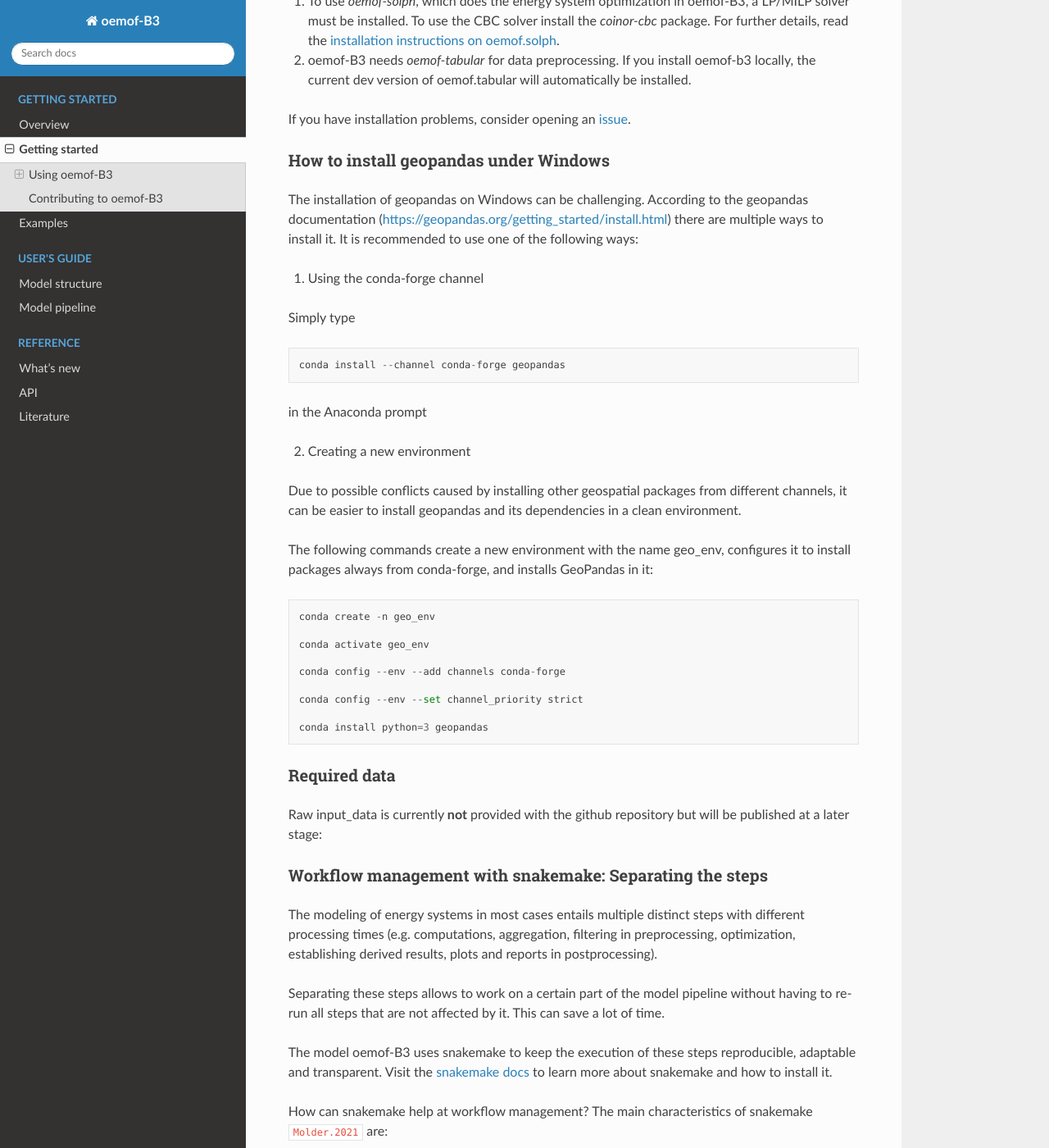
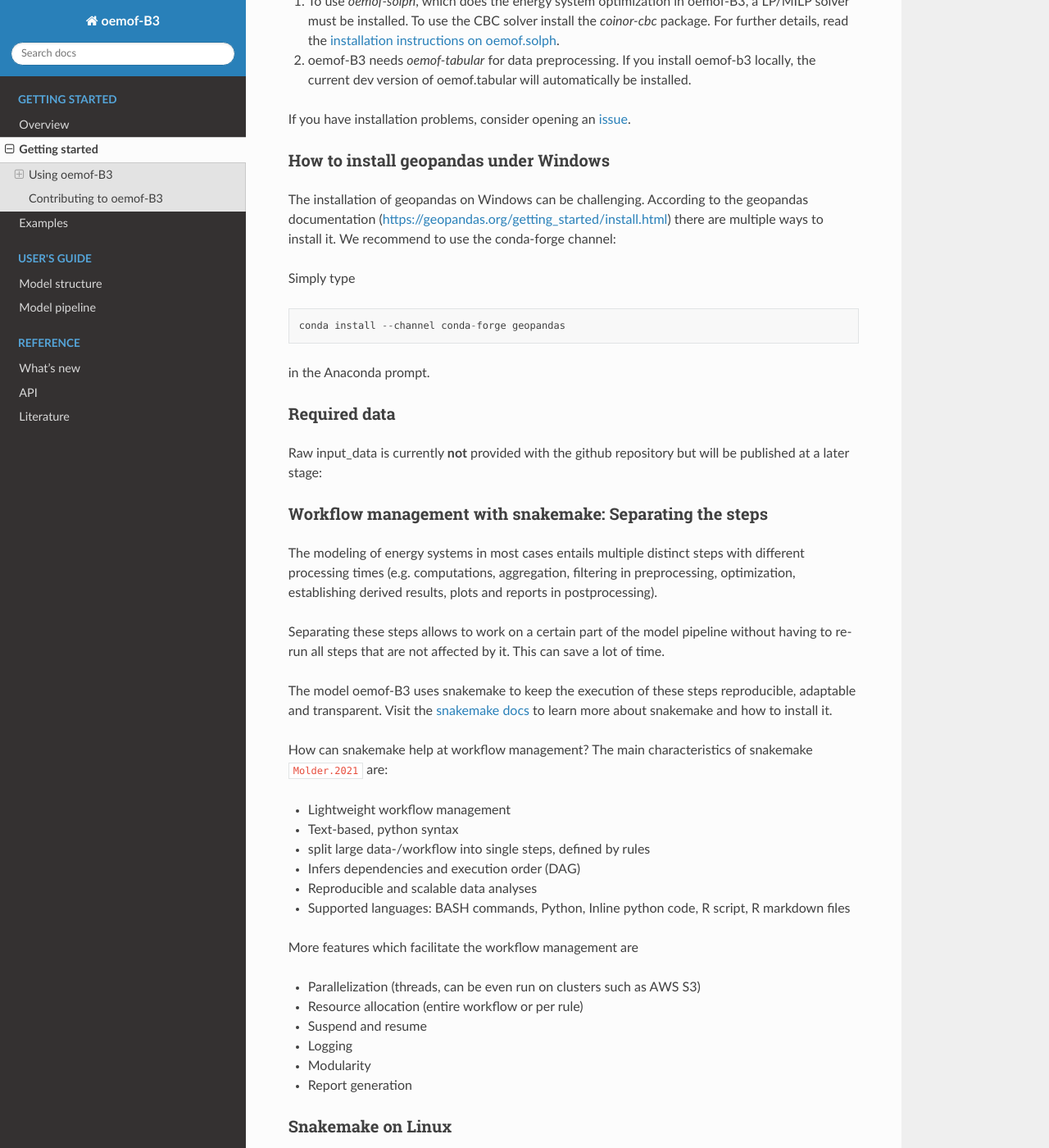
Before and after one commit to rl-institut/oemof-B3, a Sphinx documentation site: the page built from docs/getting_started.rst, in a window 1280 px wide and 1400 px high, scrolled down 663 px. Shown: the whole window at 82% size. Built offline with Sphinx 7.4.7 and the Read the Docs theme 2.0.0, drawn with Linux system fonts in a browser that asks for light colours; cross-references to code outside the pages are shown as plain code.

Commit message:
Simplify the recommendations to the conda-forge channel

```diff
--- a/docs/getting_started.rst
+++ b/docs/getting_started.rst
@@ -48,9 +48,7 @@
 
 How to install geopandas under Windows
 --------------------------------------
-The installation of geopandas on Windows can be challenging. According to the geopandas documentation (https://geopandas.org/getting_started/install.html) there are multiple ways to install it. It is recommended to use one of the following ways:
-
-1) Using the conda-forge channel
+The installation of geopandas on Windows can be challenging. According to the geopandas documentation (https://geopandas.org/getting_started/install.html) there are multiple ways to install it. We recommend to use the conda-forge channel:
 
 Simply type
 
@@ -58,26 +56,7 @@
 
     conda install --channel conda-forge geopandas
 
-in the Anaconda prompt
-
-
-2) Creating a new environment
-
-Due to possible conflicts caused by installing other geospatial packages from different channels, it can be easier to install geopandas and its dependencies in a clean environment.
-
-The following commands create a new environment with the name geo_env, configures it to install packages always from conda-forge, and installs GeoPandas in it:
-
-::
-
-    conda create -n geo_env
-
-    conda activate geo_env
-
-    conda config --env --add channels conda-forge
-
-    conda config --env --set channel_priority strict
-
-    conda install python=3 geopandas
+in the Anaconda prompt.
 
 
 Required data
```
